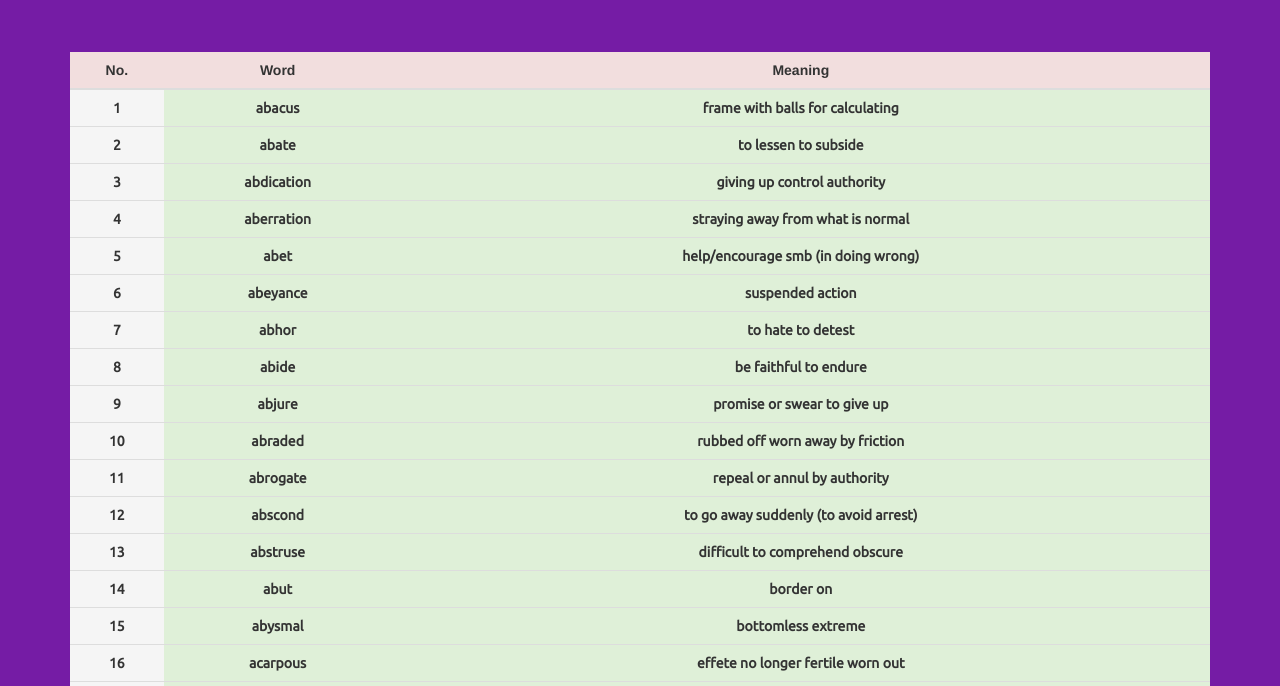
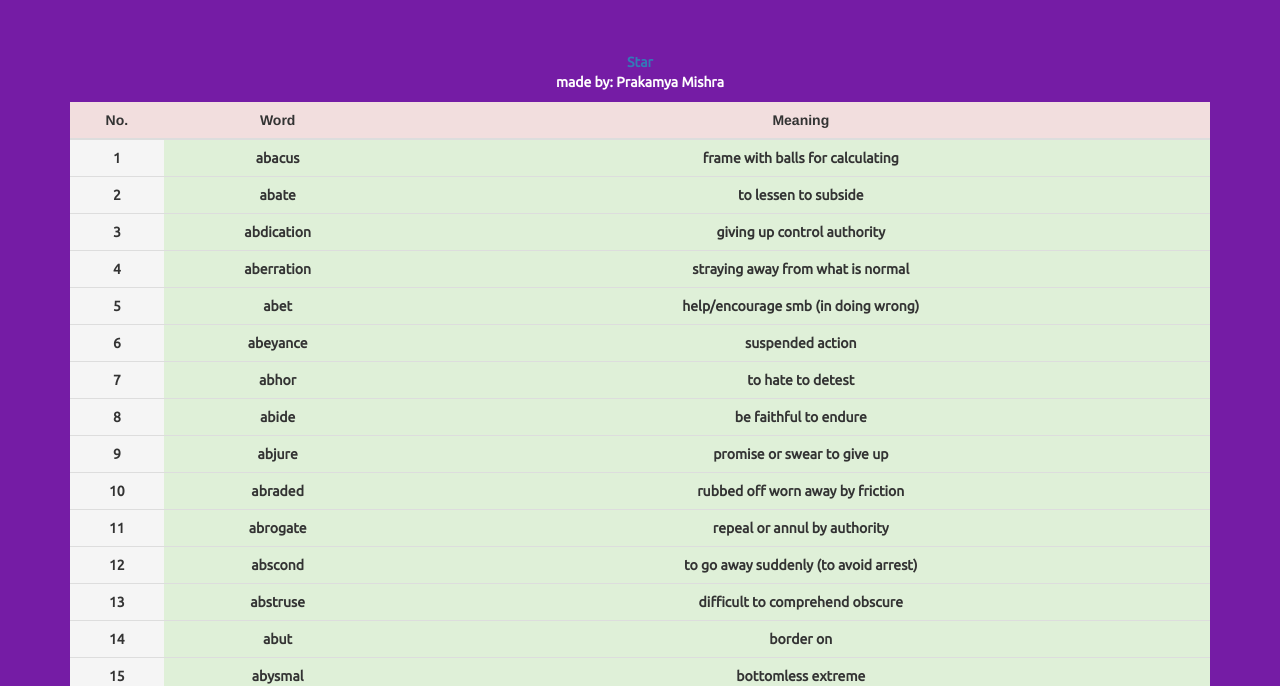
Before and after one commit to prakamya-mishra/GRE-wordlist, a plain HTML site: page index.html in a window 1280 px wide. Shown: the part 124-810 px from the top of the page. Drawn offline with nearby package versions, Linux system fonts and the light colour scheme.

Commit message:
added github star

```diff
--- a/css/style.css
+++ b/css/style.css
@@ -8,7 +8,12 @@ h1{
   font-weight: bold;
   margin: 5%;
 }
-p,td{
+p{
+  color: #fff;
+  font-family: 'Ubuntu', sans-serif;
+  font-weight: bold;
+}
+td{
   font-family: 'Ubuntu', sans-serif;
   font-size: 1em;
   font-weight: bold;
--- a/index.html
+++ b/index.html
@@ -15,6 +15,9 @@
     <button onclick="topFunction()" id="myBtn" title="Go to top">Top</button>
     <div class="container text-center">
       <h1>GRE wordlist <img src="img\327023.svg" style="width:10%;hight:auto;"></h1>
+      <div class="row">
+        <p><a class="github-button" href="https://github.com/prakamya-mishra/GRE-wordlist" data-size="large" data-show-count="true" aria-label="Star prakamya-mishra/GRE-wordlist on GitHub">Star</a><br>made by: Prakamya Mishra</p>
+      </div>
       <div class="table-responsive">
         <table class="table table-hover" id="words">
             <thead>
@@ -30,5 +33,7 @@
     <script src="https://ajax.googleapis.com/ajax/libs/jquery/1.12.4/jquery.min.js"></script>
     <script src="https://maxcdn.bootstrapcdn.com/bootstrap/3.3.7/js/bootstrap.min.js"></script>
     <script src="js/custom.js"></script>
+    <!-- Place this tag in your head or just before your close body tag. -->
+    <script async defer src="https://buttons.github.io/buttons.js"></script>
 </body>
 </html>
```
